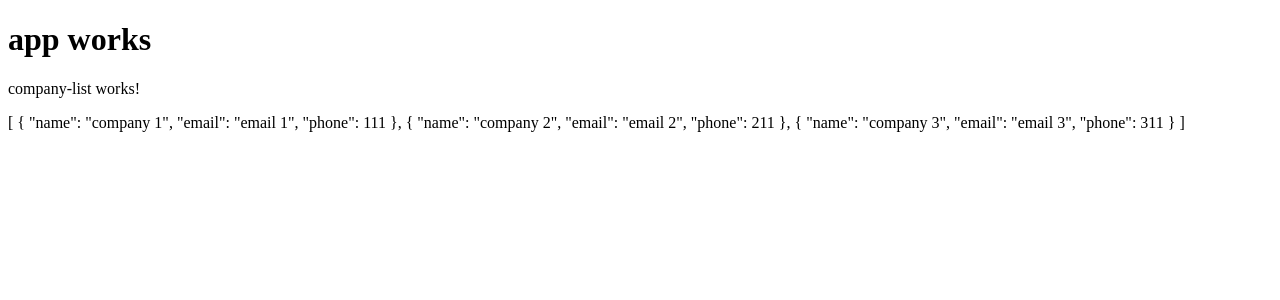
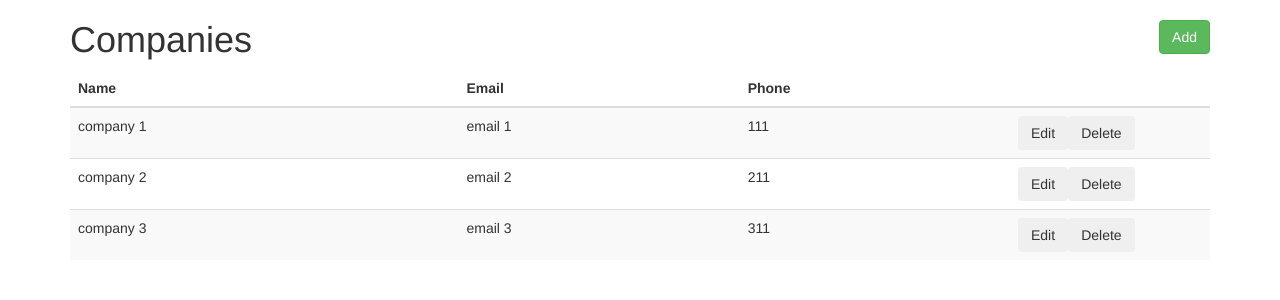
Before and after one commit to NotedChef/firebootcamp-crm, an Angular app: page / in a window 1280 px wide. Shown: the top 300 px of the page. Built offline with nearby package versions, Linux system fonts and the light colour scheme.

Commit message:
add bootstrap and create companies list page with non-active buttons

```diff
--- a/package.json
+++ b/package.json
@@ -20,6 +20,7 @@
     "@angular/platform-browser": "^2.4.0",
     "@angular/platform-browser-dynamic": "^2.4.0",
     "@angular/router": "^3.4.0",
+    "bootstrap": "^3.3.7",
     "core-js": "^2.4.1",
     "rxjs": "^5.1.0",
     "zone.js": "^0.7.6"
--- a/src/app/app.component.html
+++ b/src/app/app.component.html
@@ -1,4 +1,4 @@
-<h1>
-  {{title}}
-</h1>
-<app-company-list></app-company-list>
+
+<div class="container">
+  <app-company-list></app-company-list>
+</div>
--- a/src/app/company/company-list/company-list.component.css
+++ b/src/app/company/company-list/company-list.component.css
@@ -0,0 +1,4 @@
+.company-row {
+    width:200px;
+    white-space: nowrap;
+}
--- a/src/app/company/company-list/company-list.component.html
+++ b/src/app/company/company-list/company-list.component.html
@@ -1,4 +1,24 @@
-<p>
-  company-list works!
-</p>
-{{companies | json}}
+<h1>Companies
+  <button class="btn btn-success pull-right">Add</button>
+</h1>
+<table class="table table-striped">
+  <thead>
+    <tr>
+      <th>Name</th>
+      <th>Email</th>
+      <th>Phone</th>
+      <th></th>
+    </tr>
+  </thead>
+  <tbody>
+    <tr *ngFor="let company of companies" >
+      <td>{{company.name}}</td>
+      <td>{{company.email}}</td>
+      <td>{{company.phone}}</td>
+      <td class="company-row">
+          <button class="btn bt-default">Edit</button>
+          <button class="btn bt-default">Delete</button>
+      </td>
+    </tr>
+  </tbody>
+</table>
```
Also changed, not shown: .angular-cli.json.
